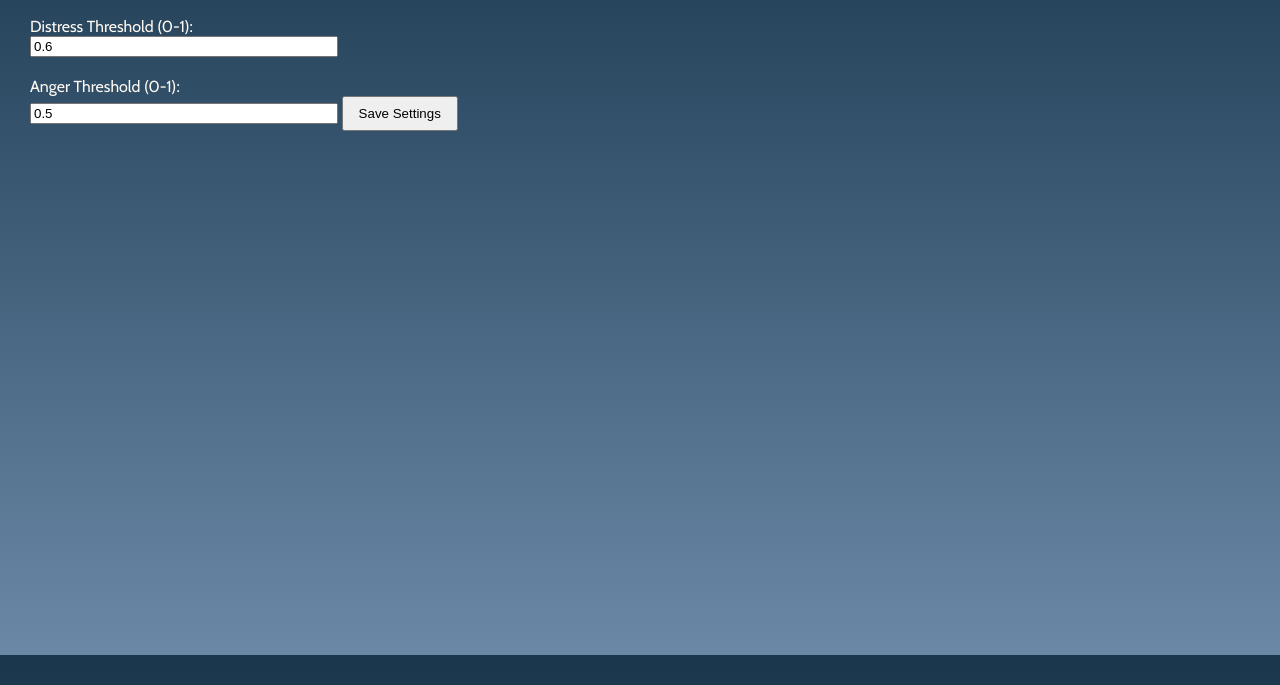
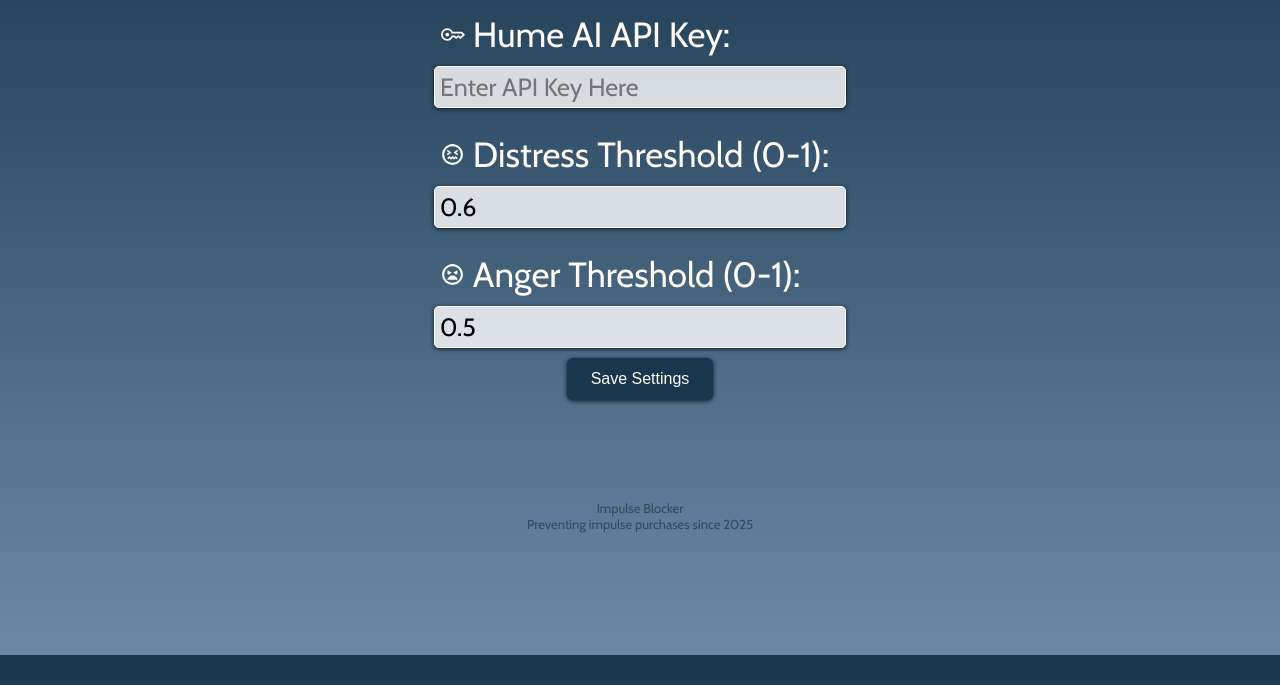
Before and after one commit to dvsn0/panther25, a browser extension: page options.html in a window 1280 px wide. Shown: the part 155-840 px from the top of the page. Drawn offline with nearby package versions, Linux system fonts and the light colour scheme.

Commit message:
options page

```diff
--- a/options.css
+++ b/options.css
@@ -23,23 +23,95 @@
 }
 
 
-h1, label {
+h1 {
     color: var(--off-white);
+    text-align: center;
+    padding-bottom: 10px;
+    font-size: 50px;
 }
 
-label {
+label { /* text for the boxes*/
+    color: var(--off-white);
     display: block;
-    margin-top: 10px;
+    margin-top: 25px;
+    margin-left: auto;
+    margin-right: auto;
+    width: 400px;
+    text-align: left;
+    font-size: 35px;
+}
+
+img {
+  width: 25px;
+  height: 25px;
 }
 
 .text, .number {
-    width: 300px;
-    margin-bottom: 10px;
+    width: 400px;
+    margin-bottom: 250px;
+    display: block;
+    margin: 10px auto;
+    padding: 5px;
+    border-radius: 0.3rem;
+    border: 1px solid var(--off-white);
+    background-color: rgba(255, 255, 255, 0.8);
+    box-shadow: 0 1px 4px #0B1B21;
+    font-family: inherit;
+    font-size: 25px;
+}
+
+.settings {
+    max-width: 500px;
+    margin: 0 auto;
+    text-align: center;
   }
 
 button {
     padding: 8px 15px;
+    display: block;
+    margin: 10px auto;
+
+    background-color: var(--primary-color);
+    color: var(--off-white);
+    box-shadow: 0 1px 4px #0B1B21;
+    border: none;
+    border-radius: 0.35rem;
+    padding: 0.75rem 1.5rem;
+    font-size: 1rem;
+    cursor: pointer;
+
+  transition:
+    background-color 0.2s ease,
+    box-shadow        0.2s ease,
+    transform         0.1s ease;
 }
+
+/* Hover state */
+button:hover {
+  background-color: var(--light-blue);
+  box-shadow: 0 6px 12px #0B1B21;
+  transform: translateY(-2px);
+  color: #0B1B21;
+}
+
+/* Active (pressed) state */
+.rounded-btn:active {
+  transform: translateY(0);
+  box-shadow: 0 3px 6px #0B1B21;
+}
+
+footer {
+  margin-top: 100px;
+  text-align: center;
+}
+
+p {
+  margin:0;
+  padding: 0 auto;
+  font-size: small;
+  color: #0b1b2180;
+}
+
 
 #status {
     margin-top: 15px;
--- a/options.html
+++ b/options.html
@@ -7,19 +7,26 @@
 <body>
     <h1>Impulse Blocker Settings</h1>
 
-    <label for="apiKey">Hume AI API Key:</label>
-    <input class="text" type="text" id="apiKey" name="apiKey">
+    <div class="settings">
+        <label for="apiKey"> <img src="icons/key.svg"> Hume AI API Key:</label>
+        <input class="text" type="text" id="apiKey" name="apiKey" placeholder="Enter API Key Here">
 
-    <label for="distressThreshold">Distress Threshold (0-1):</label>
-    <input class="number" type="number" id="distressThreshold" name="distressThreshold" min="0" max="1" step="0.05" value="0.6">
+        <label for="distressThreshold"> <img src="icons/distressed.svg"> Distress Threshold (0-1):</label>
+        <input class="number" type="number" id="distressThreshold" name="distressThreshold" min="0" max="1" step="0.05" value="0.6">
 
-    <label for="angerThreshold">Anger Threshold (0-1):</label>
-    <input class="number" type="number" id="angerThreshold" name="angerThreshold" min="0" max="1" step="0.05" value="0.5">
-    <!-- Add more emotion thresholds if needed -->
+        <label for="angerThreshold"> <img src="icons/angry.svg"> Anger Threshold (0-1):</label>
+        <input class="number" type="number" id="angerThreshold" name="angerThreshold" min="0" max="1" step="0.05" value="0.5">
+        <!-- Add more emotion thresholds if needed -->
+    </div>
 
     <button id="save">Save Settings</button>
     <div id="status"></div>
 
     <script src="options.js"></script>
+
+    <footer>
+        <p>Impulse Blocker</p>
+        <p>Preventing impulse purchases since 2025</p>
+    </footer>
 </body>
 </html>
```
Also changed, not shown: icons/angry.svg (added), icons/distressed.svg (added), icons/key.svg (added). Lines whose indentation alone changed are shown as unchanged.
